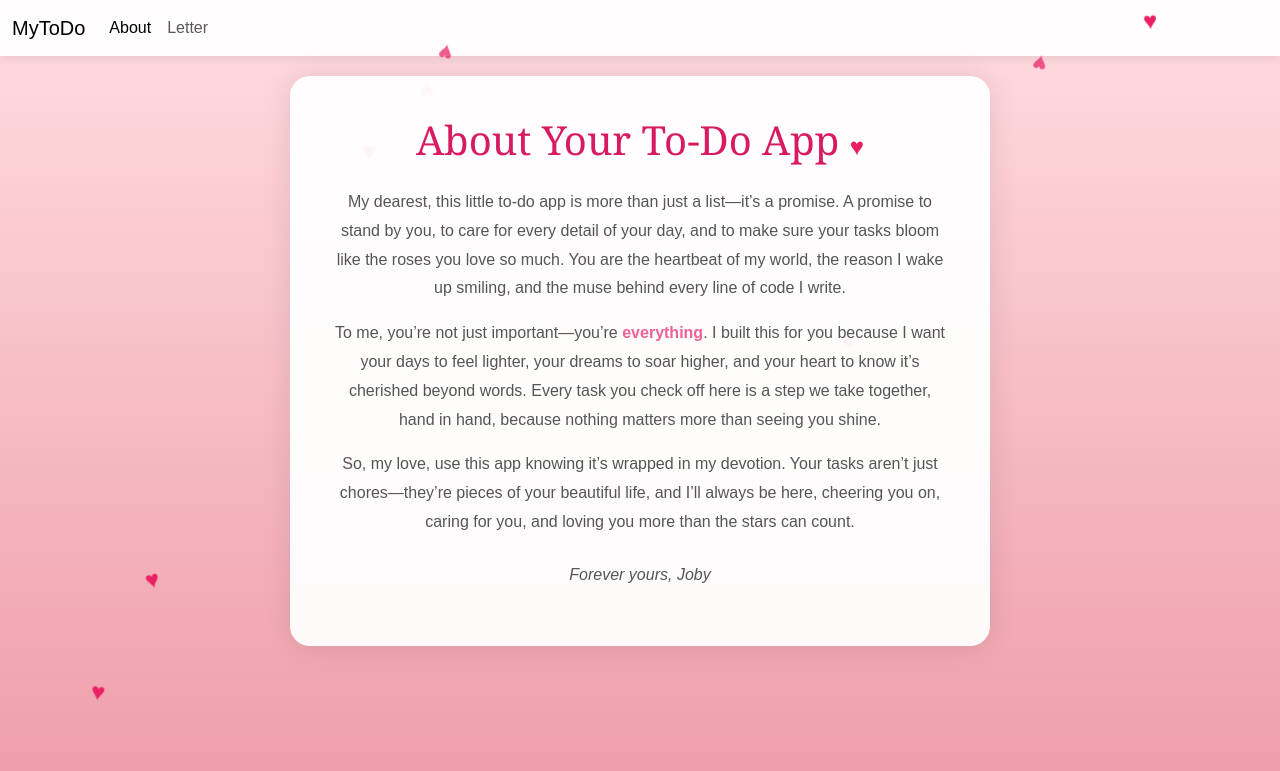
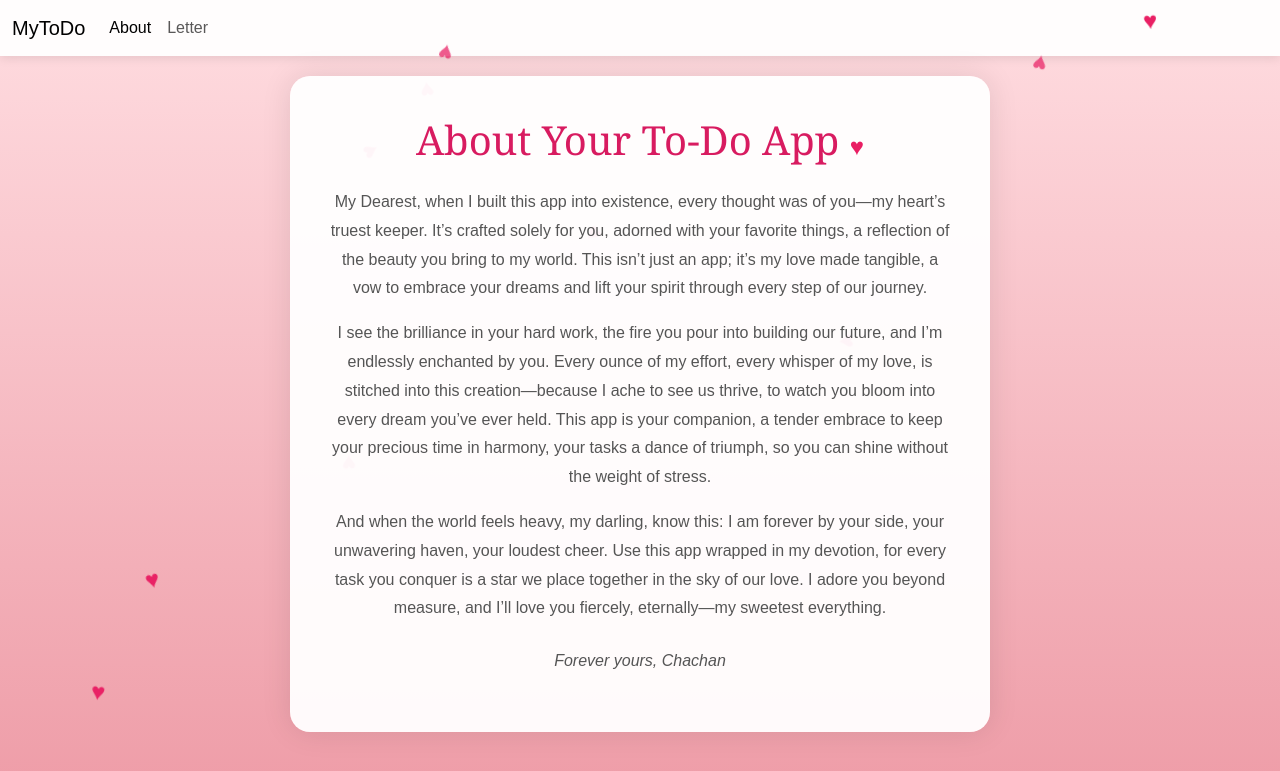
Before and after one commit to Joby-John/todoapp, a Flask app: page /about in a window 1280 px wide; the page is wider, and only the part inside the window is pictured. Shown: the top 771 px of that part. Run offline with Flask 3, Linux system fonts and the light colour scheme.

Commit message:
added personal about, degug to False

```diff
--- a/app.py
+++ b/app.py
@@ -37,7 +37,7 @@ def home_page():
         db.session.commit()
 
     alltodo = Todo.query.all()
-    print(alltodo)
+    # print(alltodo)
     return render_template('index.html', alltodo = alltodo)
     # return 'Hello World'
 
@@ -72,4 +72,4 @@ def update(sno):
 
 
 if __name__ == "__main__":
-    app.run(debug=True, port = 8000)
+    app.run(debug=False, port = 8000)
--- a/templates/about.html
+++ b/templates/about.html
@@ -112,15 +112,15 @@ About
     <div class="container">
         <h1 class="text-center">About Your To-Do App <span class="heart">♥</span></h1>
         <p class="text-center mt-4">
-            My dearest, this little to-do app is more than just a list—it’s a promise. A promise to stand by you, to care for every detail of your day, and to make sure your tasks bloom like the roses you love so much. You are the heartbeat of my world, the reason I wake up smiling, and the muse behind every line of code I write.
+            My Dearest, when I built this app into existence, every thought was of you—my heart’s truest keeper. It’s crafted solely for you, adorned with your favorite things, a reflection of the beauty you bring to my world. This isn’t just an app; it’s my love made tangible, a vow to embrace your dreams and lift your spirit through every step of our journey.
         </p>
         <p class="text-center">
-            To me, you’re not just important—you’re <span class="highlight">everything</span>. I built this for you because I want your days to feel lighter, your dreams to soar higher, and your heart to know it’s cherished beyond words. Every task you check off here is a step we take together, hand in hand, because nothing matters more than seeing you shine.
+            I see the brilliance in your hard work, the fire you pour into building our future, and I’m endlessly enchanted by you. Every ounce of my effort, every whisper of my love, is stitched into this creation—because I ache to see us thrive, to watch you bloom into every dream you’ve ever held. This app is your companion, a tender embrace to keep your precious time in harmony, your tasks a dance of triumph, so you can shine without the weight of stress.
         </p>
         <p class="text-center">
-            So, my love, use this app knowing it’s wrapped in my devotion. Your tasks aren’t just chores—they’re pieces of your beautiful life, and I’ll always be here, cheering you on, caring for you, and loving you more than the stars can count.
+            And when the world feels heavy, my darling, know this: I am forever by your side, your unwavering haven, your loudest cheer. Use this app wrapped in my devotion, for every task you conquer is a star we place together in the sky of our love. I adore you beyond measure, and I’ll love you fiercely, eternally—my sweetest everything.
         </p>
-        <p class="text-center mt-4 fst-italic">Forever yours, Joby</p>
+        <p class="text-center mt-4 fst-italic">Forever yours, Chachan</p>
     </div>
 
     <!-- Floating Hearts -->
```
